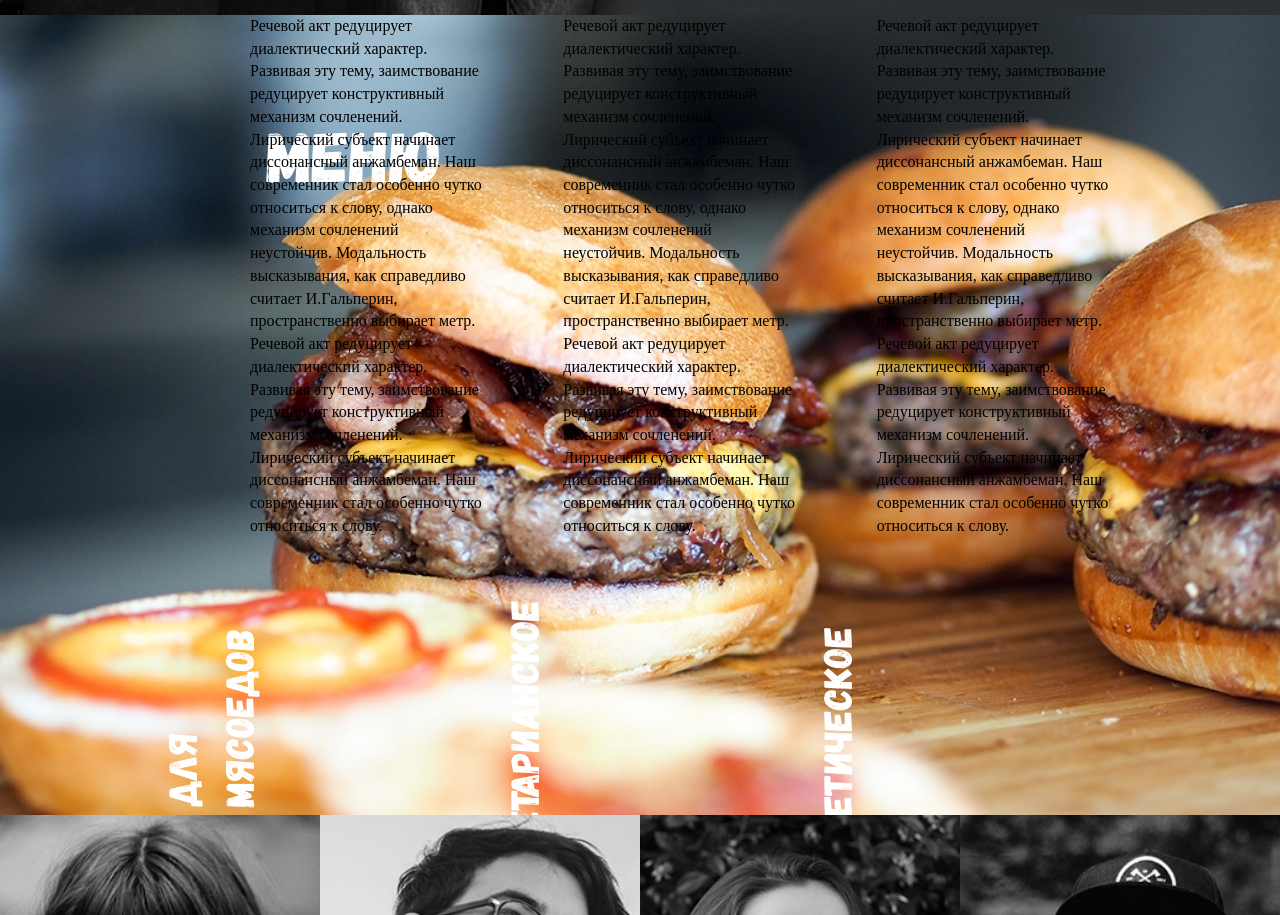
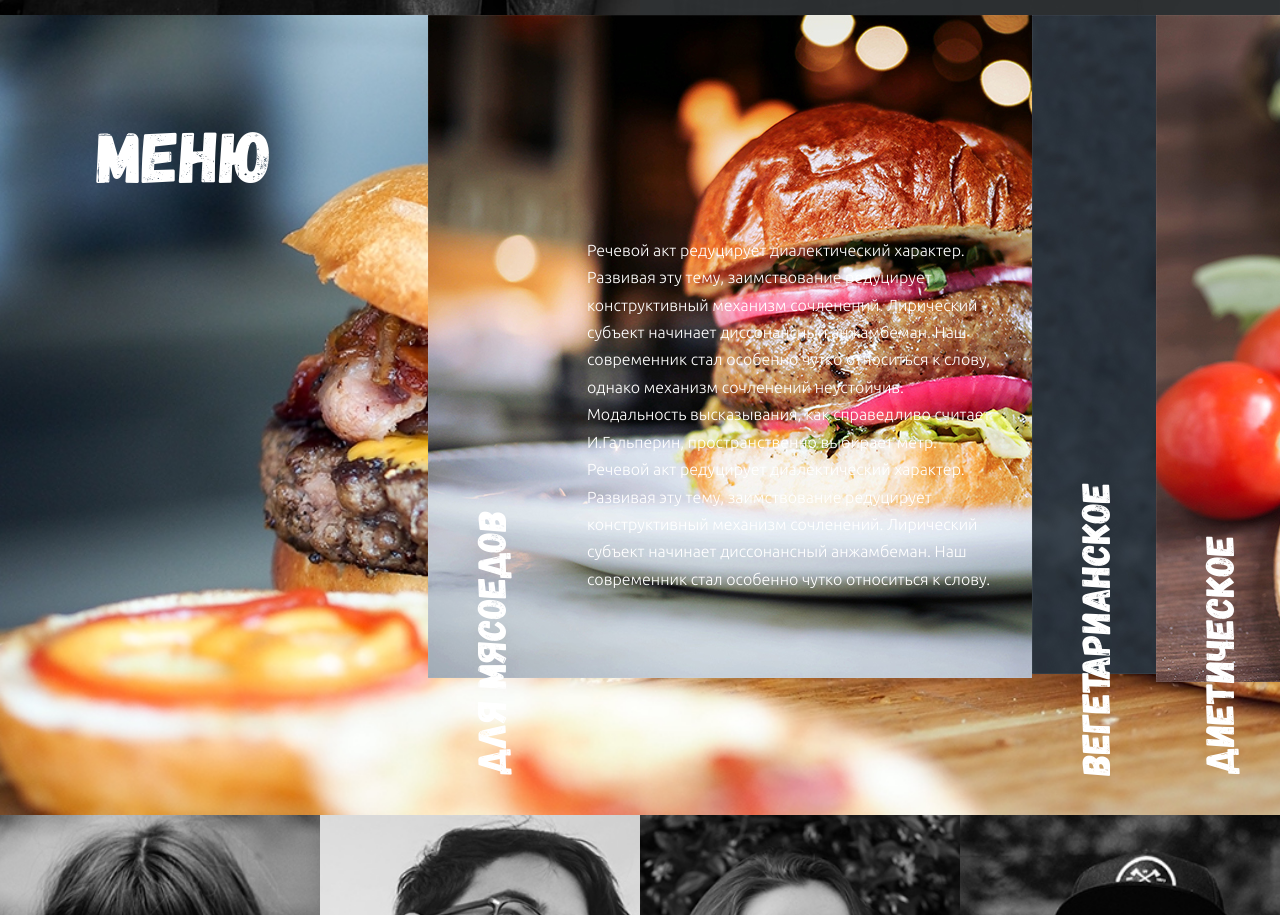
Before and after one commit to orelkv/orelkv-burger.github.io, a plain HTML site: page index.html in a window 1280 px wide. Shown: the part 2385-3300 px from the top of the page. Drawn offline with Linux system fonts and the light colour scheme; files whose address does not match are found by name.

Commit message:
Почти сделал меню. Осталось баян

```diff
--- a/css/main/menu-accordeon.scss
+++ b/css/main/menu-accordeon.scss
@@ -13,23 +13,53 @@
   &__item {
     display: inline-flex;
     height: 100%;
+    // background-size: 100%;
+    // background-position: 0 0;
   }
 
+
   &__left-col {
-    width: 80px;
     height: 100%;
     display: flex;
     flex-direction: column;
     justify-content: flex-end;
     align-items: center;
-    padding-bottom: 40px;
+    padding: 40px 22px;
+  }
 
+  h3 {
+    font-size: 40px;
+    @include gagalin();
+    color: $white;
+    writing-mode: vertical-lr;
+    transform: rotate(180deg);
+    display: inline-block;
+    line-height: 2;
+  }
 
-    h3 {
-      transform: rotate(-90deg);
-      font-size: 40px;
-      @include gagalin();
-      color: $white;
+  &__right-col {
+    width: 0;
+    overflow: hidden;
+    display: flex;
+    align-items: center;
+
+    p {
+      @include ubuntu();
+      line-height: 1.714;
+      color: #ffffff;
     }
   }
 }
+
+.menu-accordeon__item_active {
+  .menu-accordeon__right-col {
+    width: 480px;
+    padding: 0 35px;
+  }
+}
+
+@each $food in (meet, vegan, diet) {
+  .menu-accordeon__item_#{$food} {
+    background: url('../img/menu/#{$food}.jpg') no-repeat;
+  }
+}
--- a/css/main/page-menu.scss
+++ b/css/main/page-menu.scss
@@ -1,10 +1,5 @@
 .page-menu {
   background: url("../img/menu/menu-fon.jpg") center center / cover no-repeat;
-
-  &__container {
-    position: relative;
-    height: 100%;
-  }
 
   .section__title_absolute {
     position: absolute;
--- a/index.html
+++ b/index.html
@@ -225,11 +225,10 @@
     </section>
 
     <section class="section page-menu" id="menu">
-      <div class="container page-menu__container">
         <h2 class="section__title section__title_absolute section__title_white">Меню</h2>
         <div class="menu-accordeon">
           <ul class="menu-accordeon__list">
-            <li class="menu-accordeon__item">
+            <li class="menu-accordeon__item menu-accordeon__item_meet menu-accordeon__item_active">
               <div class="menu-accordeon__left-col">
                 <h3>Для мясоедов</h3>
               </div>
@@ -245,7 +244,7 @@
                 </p>
               </div>
             </li>
-            <li class="menu-accordeon__item">
+            <li class="menu-accordeon__item menu-accordeon__item_vegan">
               <div class="menu-accordeon__left-col">
                 <h3>Вегетарианское</h3>
               </div>
@@ -261,7 +260,7 @@
                 </p>
               </div>
             </li>
-            <li class="menu-accordeon__item">
+            <li class="menu-accordeon__item menu-accordeon__item_diet">
               <div class="menu-accordeon__left-col">
                 <h3>Диетическое</h3>
               </div>
@@ -279,7 +278,6 @@
             </li>
           </ul>
         </div>
-      </div>
     </section>
 
 
```
Also changed, not shown: css/main.css, img/menu/diet.jpg (added), img/menu/vegan.jpg (added), 1 other file.
